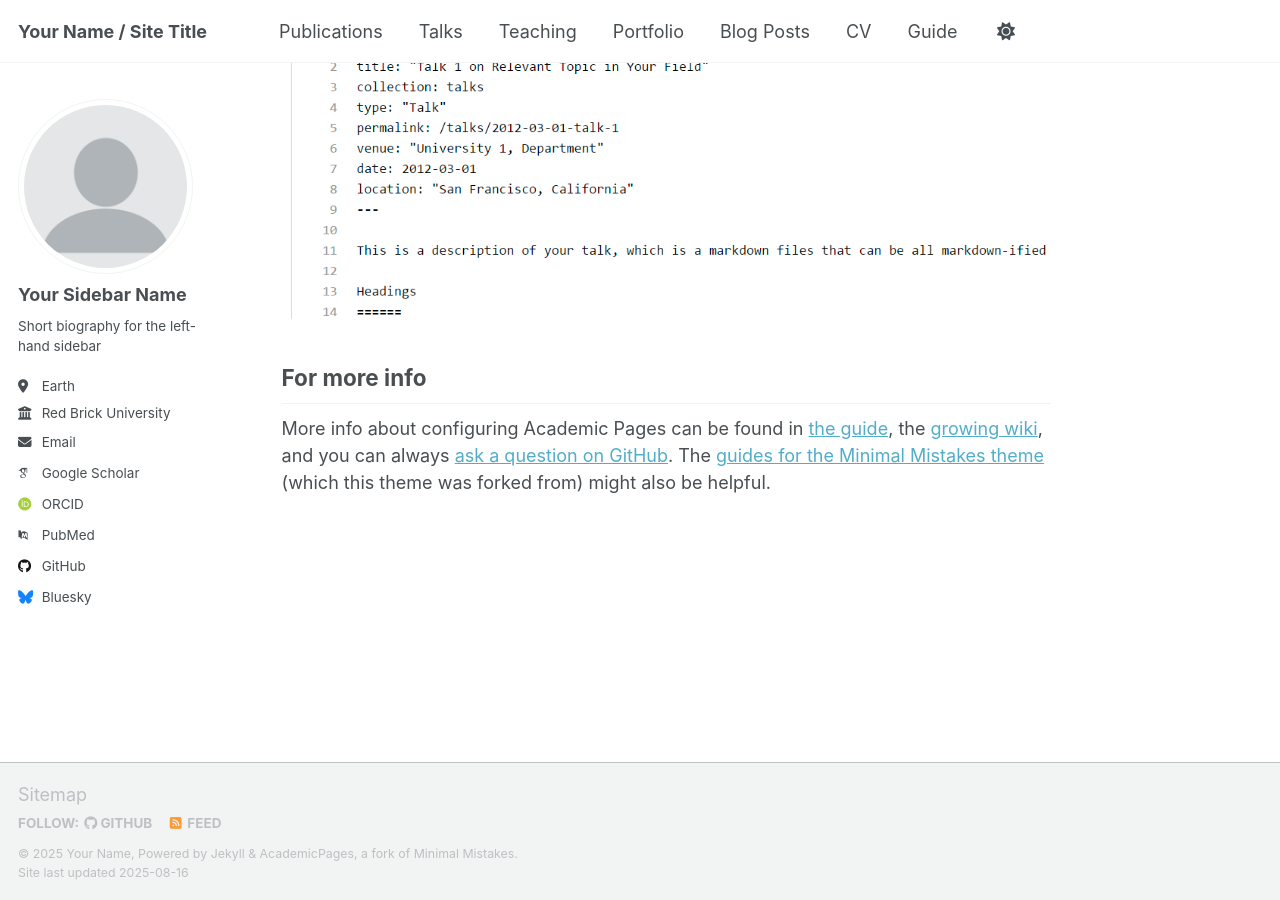
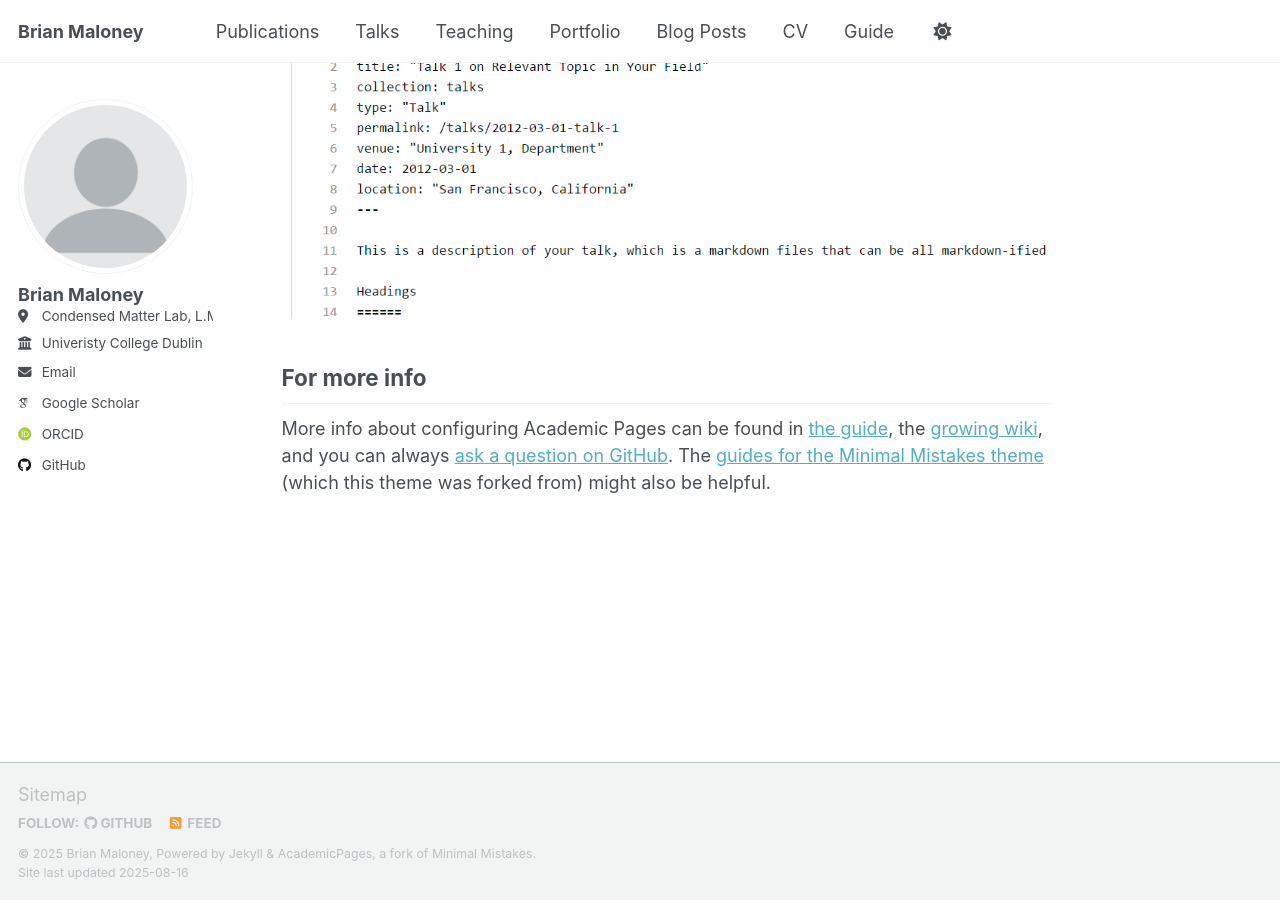
Before and after one commit to maloneygoat/maloneygoat.github.io, a Jekyll site: the page built from _pages/about.md, in a window 1280 px wide and 900 px high, scrolled down 2880 px. Built offline with Jekyll 4.4.1, drawn with Linux system fonts in a browser that asks for light colours; some web fonts are replaced; a script that is not in the unit is left out.

Commit message:
Adjsuting names

```diff
--- a/_config.yml
+++ b/_config.yml
@@ -9,9 +9,9 @@
 # Basic Site Settings
 locale                   : "en-US"
 site_theme               : "default" # Currently available options are "default", "air"
-title                    : "Your Name / Site Title"
+title                    : "Brian Maloney"
 title_separator          : "-"
-name                     : &name "Your Name"
+name                     : &name "Brian Maloney"
 description              : &description "personal description"
 url                      : https://academicpages.github.io # the base hostname & protocol for your site e.g. "https://[your GitHub username].github.io" or if you already have some other page hosted on Github then use "https://[your GitHub username].github.io/[Your Repo Name]"
 baseurl                  : "" # the subpath of your site, e.g. "/blog"
@@ -23,23 +23,23 @@ repository               : "academicpages/academicpages.github.io"
 author:
   # Biographic information
   avatar           : "profile.png"
-  name             : "Your Sidebar Name"
+  name             : "Brian Maloney"
   pronouns         : # example: "she/her"
-  bio              : "Short biography for the left-hand sidebar"
-  location         : "Earth"
-  employer         : "Red Brick University"
+  bio              : # Leave this empty
+  location         : "Condensed Matter Lab, L.M.I. Main Building, Beech Hill Road, Dublin 4"
+  employer         : "Univeristy College Dublin"
   uri              : # URL
   email            : "none@example.org"
 
   # Academic websites
   academia         : # URL
   arxiv            : # URL - Update with the correct link to your profile
-  googlescholar    : "https://scholar.google.com/citations?user=PS_CX0AAAAAJ"
+  googlescholar    : "Work in Progress"
   inspire-hep      : # URL
   impactstory      : # URL
-  orcid            : "http://orcid.org/yourorcidurl"
+  orcid            : "http://orcid.org/0009-0009-4427-5050"
   semantic         : # URL
-  pubmed           : "https://www.ncbi.nlm.nih.gov/pubmed/?term=john+snow"
+  pubmed           : # URL
   researchgate     : # URL
   scopus           : # URL
 
@@ -47,13 +47,13 @@ author:
   bitbucket        : # Username - Update with your username on the site
   codepen          : # Username
   dribbble         : # Username
-  github           : "academicpages"
+  github           : "https://github.com/maloneygoat"
   kaggle           : # Username
   stackoverflow    : # User number or user number and name (i.e., use "1" or "1/jeff-atwood")
 
   # Social media
   artstation       : # Username
-  bluesky          : "bsky.app" # Replace this with you Bluesky username
+  bluesky          : # Username # Replace this with you Bluesky username
   facebook         : # Username
   flickr           : # Username
   foursquare       : # Username
```
